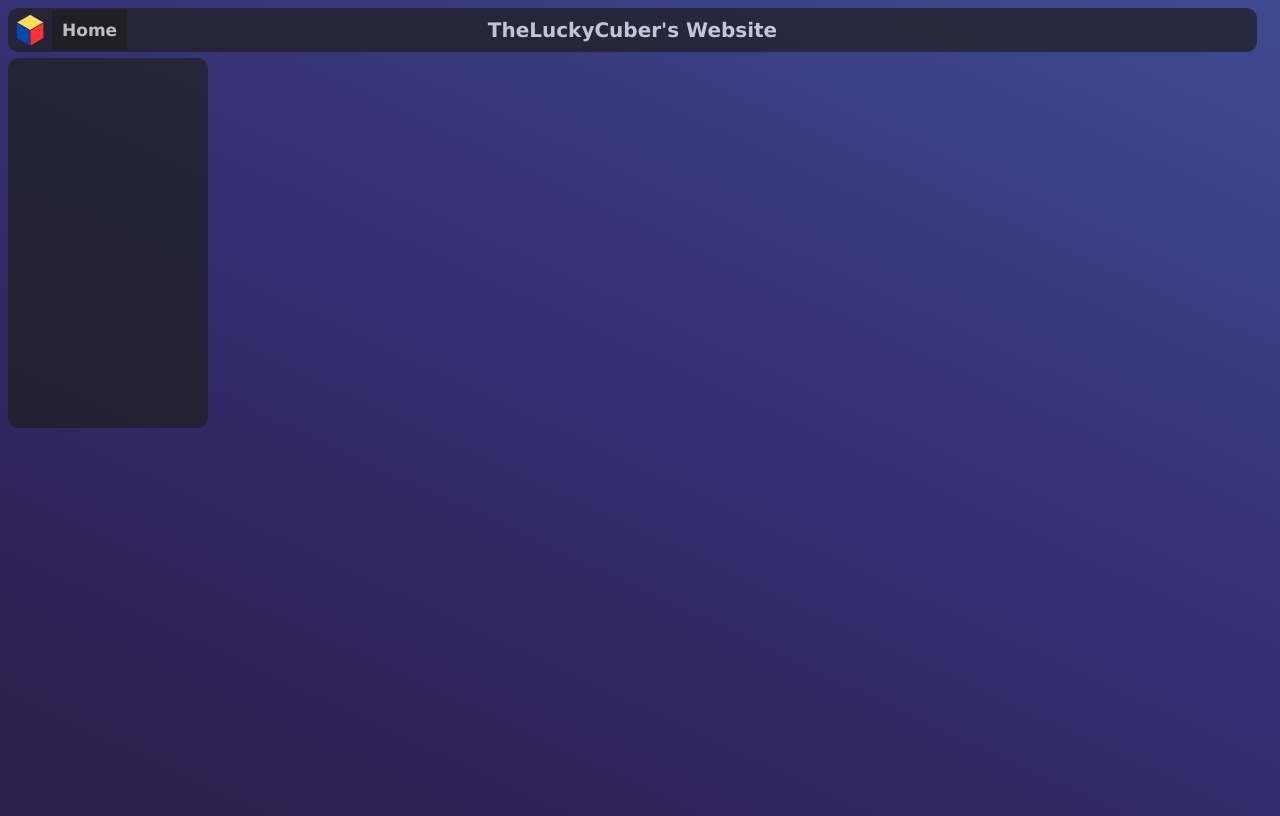
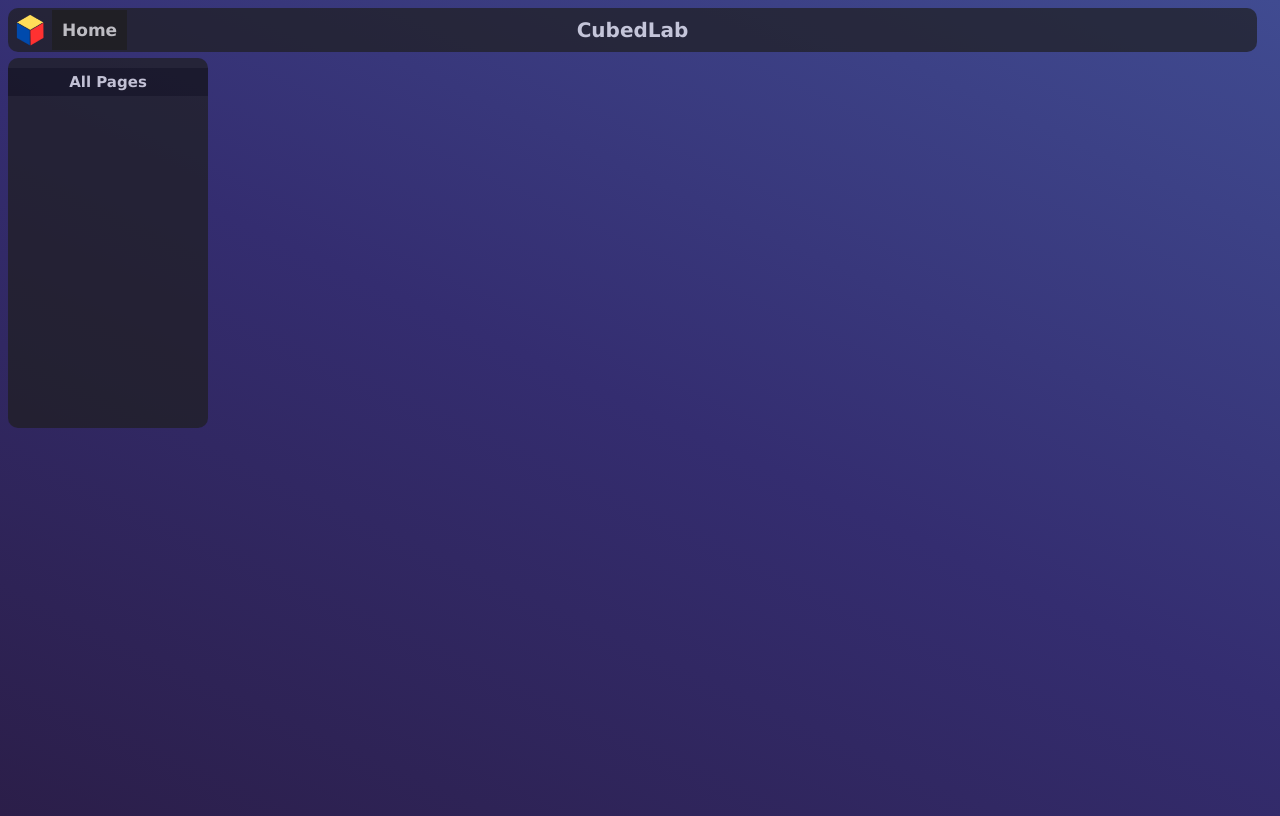
Before and after one commit to Donkasem55/Donkasem55.github.io, a website: page index.html in a window 1280 px wide. Both pictures are taken after a click on the button 30 px from the left and 30 px from the top of the page. Drawn offline with Linux system fonts and the light colour scheme.

Commit message:
website update

```diff
--- a/index.css
+++ b/index.css
@@ -66,8 +66,25 @@ body {
     height: 100%;
 }
 
+.findContent {
+    background-color: #111111;
+    padding-top: 5px;
+    padding-bottom: 5px;
+    padding-left: 5px;
+    padding-right: 5px;
+    margin: 0;
+    color: white;
+    font-size: 15px;
+    font-family: Verdana, Geneva, Tahoma, sans-serif;
+    opacity: 1;
+    text-align: center;
+    text-decoration: none;
+}
+
 .home {
     padding-top: 40px;
+    padding-left: 10px;
+    padding-right: 10px;
 }
 
 .nav {
@@ -92,5 +109,11 @@ body {
 }
 
 .active {
+    background-color: #1c1c1c;
+}
 
+.white {
+    color: white;
+    font-family: Verdana, Geneva, Tahoma, sans-serif;
+    text-decoration: none;
 }
--- a/index.html
+++ b/index.html
@@ -2,22 +2,27 @@
 <html lang="en">
     <head>
         <meta charset="UTF-8">
-        <title>TheLuckyCuber - Home</title>
+        <title>CubedLab - Home</title>
         <link rel="stylesheet" href="index.css">
     </head>
     <body>
         <script src="index.js"></script>
         <div class="heading">
             <h1 class="headText">
-                TheLuckyCuber's Website
+                CubedLab
             </h1>
         </div>
         <button class="findButton" onclick="toggleVisibility()"><img class="findImage" src="icon.png" alt=""></button>
-        <div class="find"></div>
+        <div class="find">
+            <div class="findContent">
+                <a href="https://youtube.com" class="white"><b>All Pages</b></a>
+            </div>
+        </div>
         <div class="nav">
             <a href="index.html" class="active"><b>Home</b></a>
         </div>
-        <div class="home"></div>
+        <div class="home">
+        </div>
         <script>toggleVisibility()</script>
     </body>
 </html>
```
